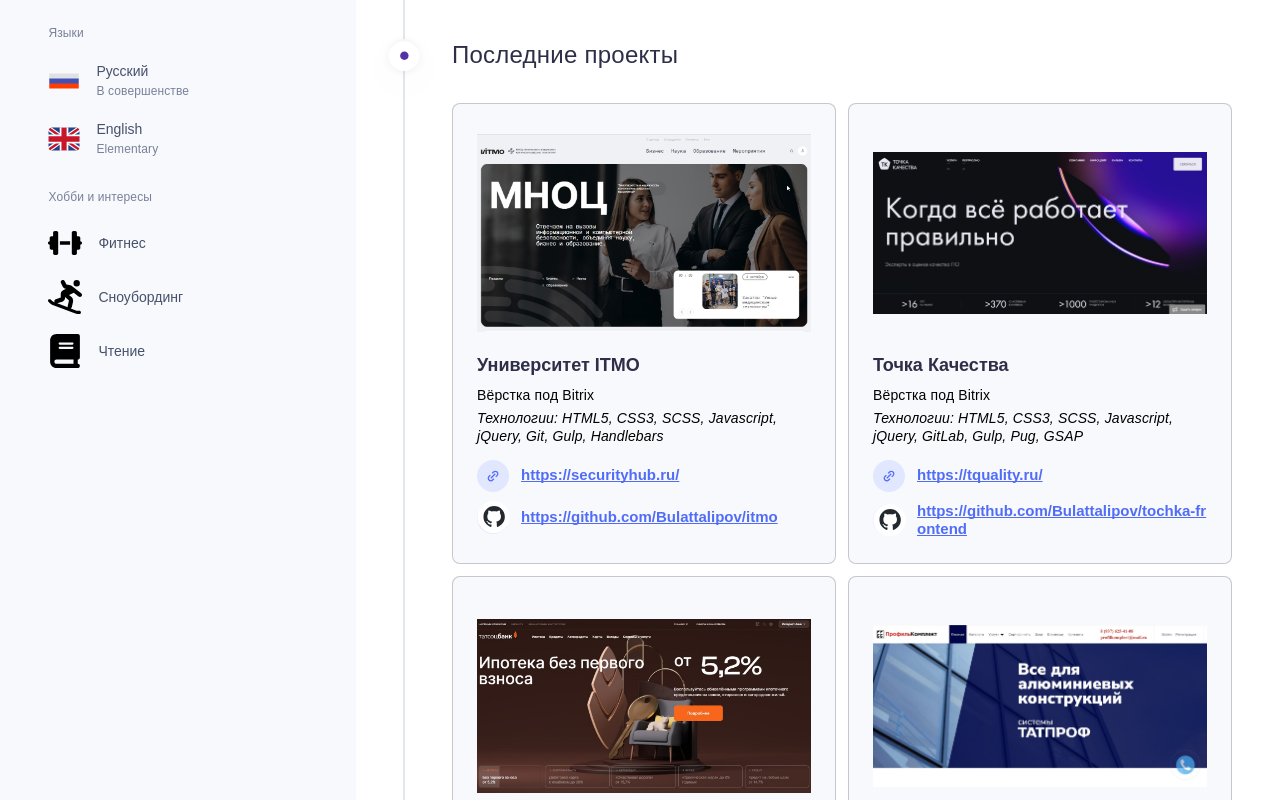
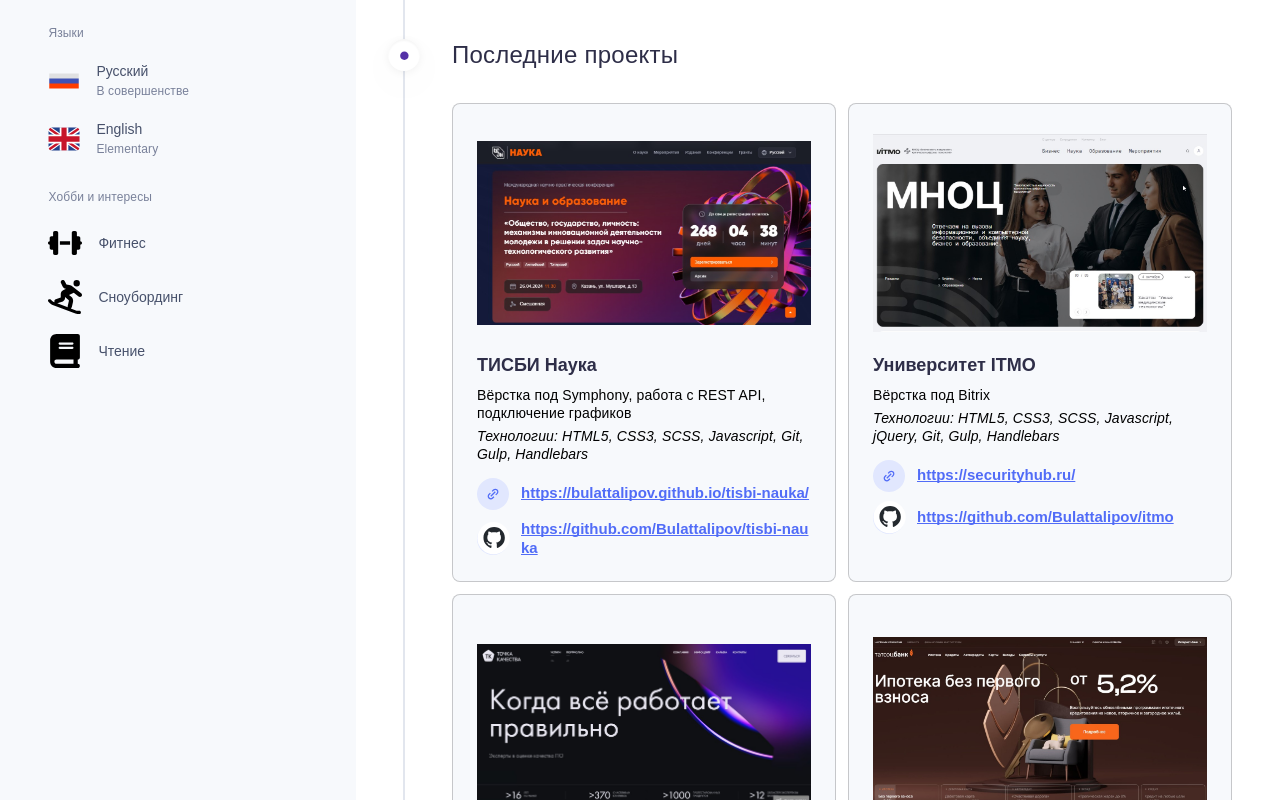
Before and after one commit to Bulattalipov/portfolio, a Vue app: page / in a window 1280 px wide. Shown: the part 780-1580 px from the top of the page. Built offline with nearby package versions, Linux system fonts and the light colour scheme; a web font is replaced by a local one.

Commit message:
added new sites

```diff
--- a/src/components/Development.vue
+++ b/src/components/Development.vue
@@ -16,6 +16,15 @@
   data() {
     return {
       latest: [
+        {
+          id: 9,
+          imgUrl: 'tisbi-nauka.jpg',
+          title: 'ТИСБИ Наука',
+          desc: 'Вёрстка под Symphony, работа c REST API, подключение графиков',
+          stack: 'HTML5, CSS3, SCSS, Javascript, Git, Gulp, Handlebars',
+          link: 'https://bulattalipov.github.io/tisbi-nauka/',
+          linkGit: 'https://github.com/Bulattalipov/tisbi-nauka'
+        },
         {
           id: 1,
           imgUrl: 'itmo.jpg',
@@ -91,6 +100,15 @@
       ],
       vueProjects: [
         {
+          id: 5,
+          imgUrl: 'euphoria.jpg',
+          title: 'Euphoria - интернет-магазин одежды',
+          desc: 'САЙТ В ПРОЦЕССЕ РАЗРАБОТКИ',
+          stack: 'HTML5, CSS3, SCSS, Javascript, Vue 3, Git, Vite, Pinia',
+          link: 'https://resonant-chaja-790b95.netlify.app/',
+          linkGit: 'https://github.com/Bulattalipov/Euphoria'
+        },
+        {
           id: 1,
           imgUrl: 'brix.jpg',
           title: 'Brix Templates',
```
Also changed, not shown: public/assets/img/latest/euphoria.jpg (added), public/assets/img/latest/tisbi-nauka.jpg (added).
